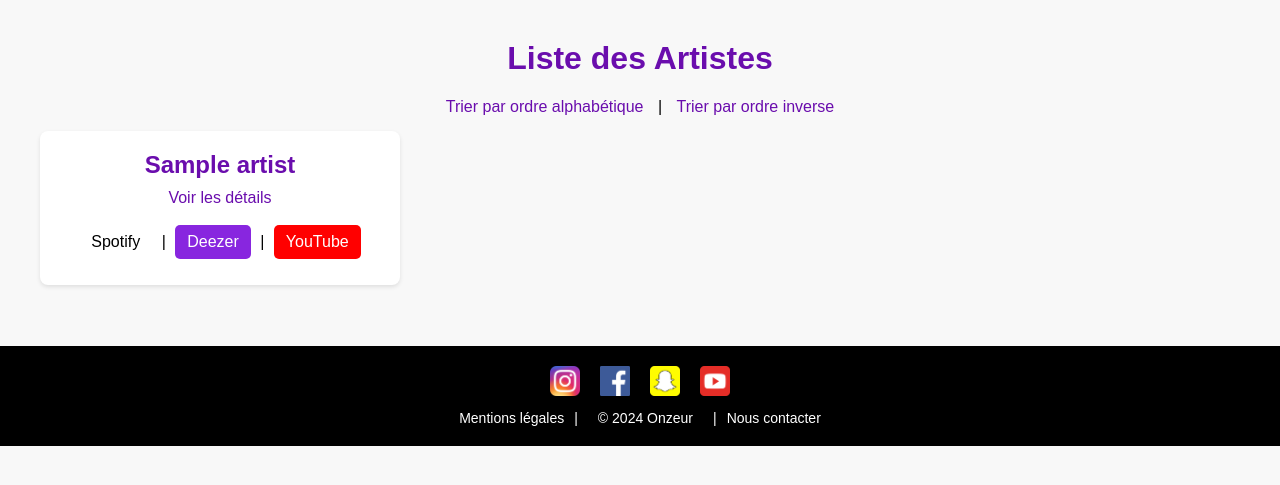
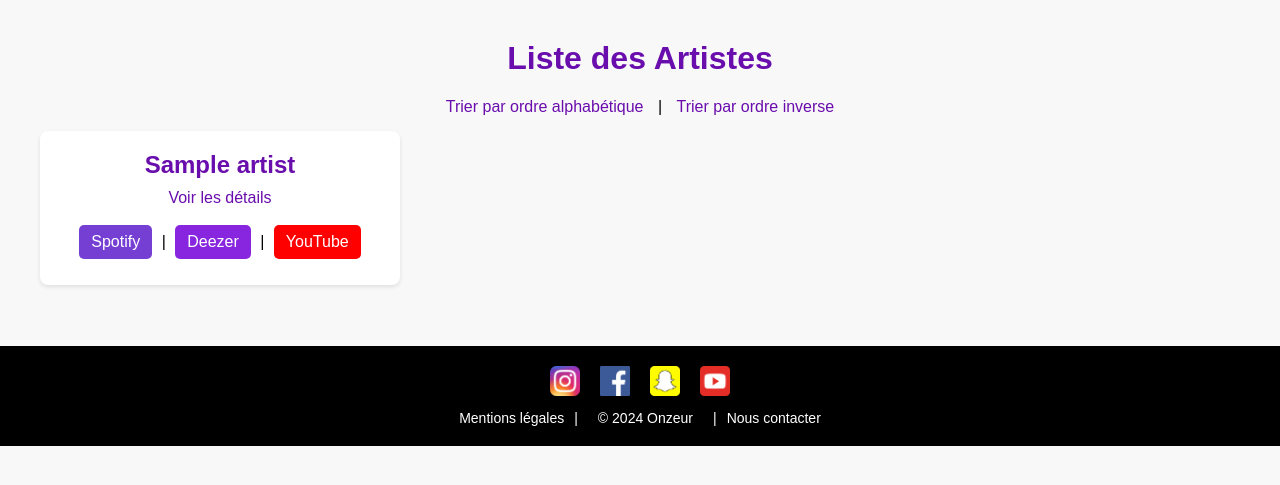
Before and after one commit to MoncefST/Onzeur-Website, a CodeIgniter app: page /database/index.php/artiste/list_artists in a window 1280 px wide, with the pointer over the restyled element. Shown: the part 74-559 px from the top of the page. Run offline with CodeIgniter, Linux system fonts and the light colour scheme; tables that the repository leaves empty or names only in its code hold one stand-in row (values such as "Sample post").

Commit message:
Commit de louay : Corrections du CSS

```diff
--- a/CodeIgniter-3.1.13/assets/css/artists_list.css
+++ b/CodeIgniter-3.1.13/assets/css/artists_list.css
@@ -129,6 +129,6 @@ body {
 .artist-details a.spotify:hover,
 .artist-details a.deezer:hover,
 .artist-details a.youtube:hover {
-    color: black;
-    background-color: rgba(255, 255, 255, 0.8); /* Fond légèrement plus clair au survol */
+    color: rgb(255, 255, 255);
+    background-color: rgba(84, 15, 202, 0.8);
 }
```
